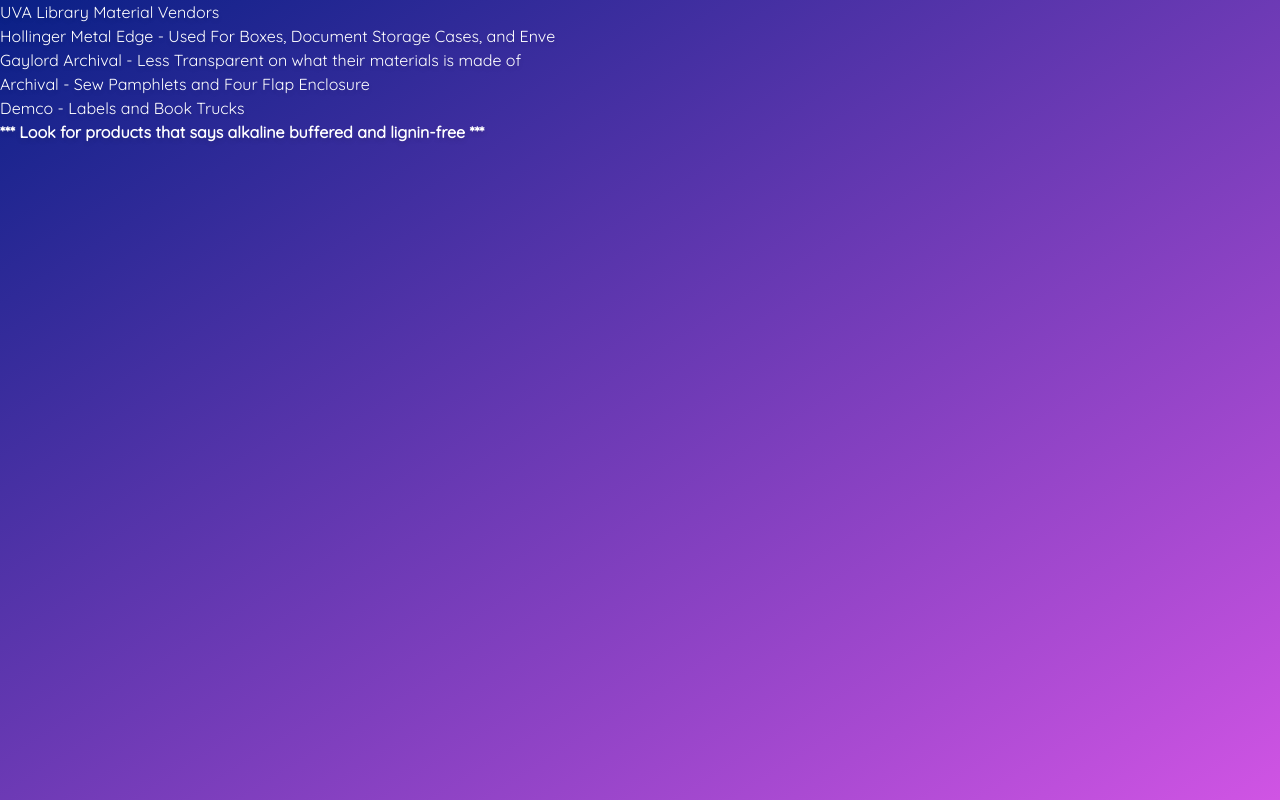
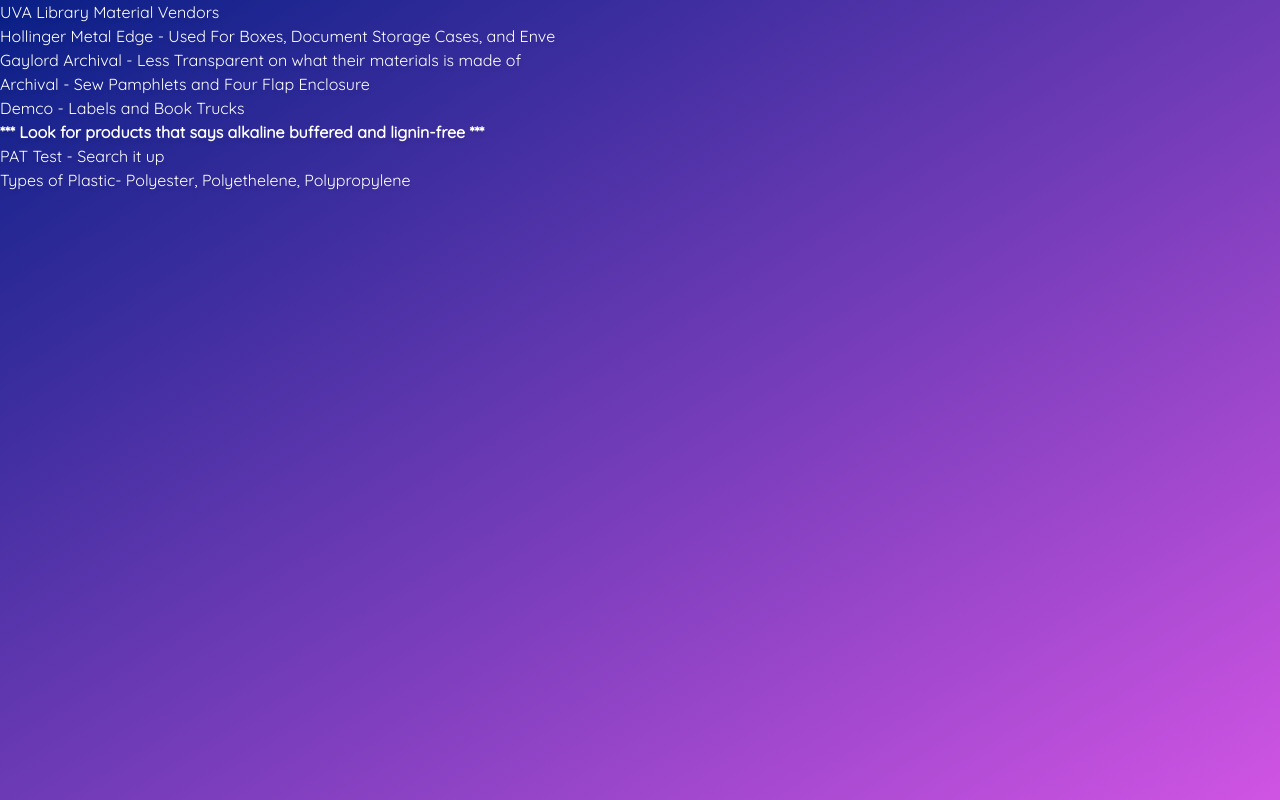
Before and after one commit to AlexLumi/AlexLumi.github.io, a plain HTML site: page hidden.html in a window 1280 px wide. Drawn offline with Linux system fonts and the light colour scheme.

Commit message:
Edit 2 Hidden

```diff
--- a/hidden.html
+++ b/hidden.html
@@ -18,3 +18,5 @@
 	<p>Archival - Sew Pamphlets and Four Flap Enclosure</p>
 	<p>Demco - Labels and Book Trucks</p>
 	<p><b>*** Look for products that says alkaline buffered and lignin-free ***</b></p>
+	<p>PAT Test -  Search it up</p>
+	<p>Types of Plastic- Polyester, Polyethelene, Polypropylene</p>
```
